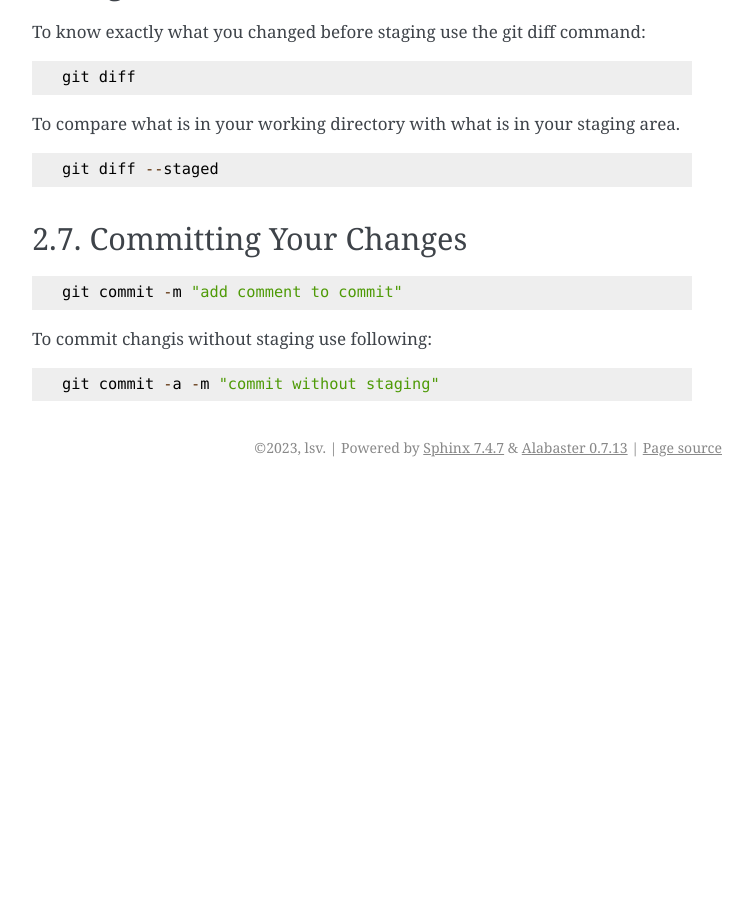
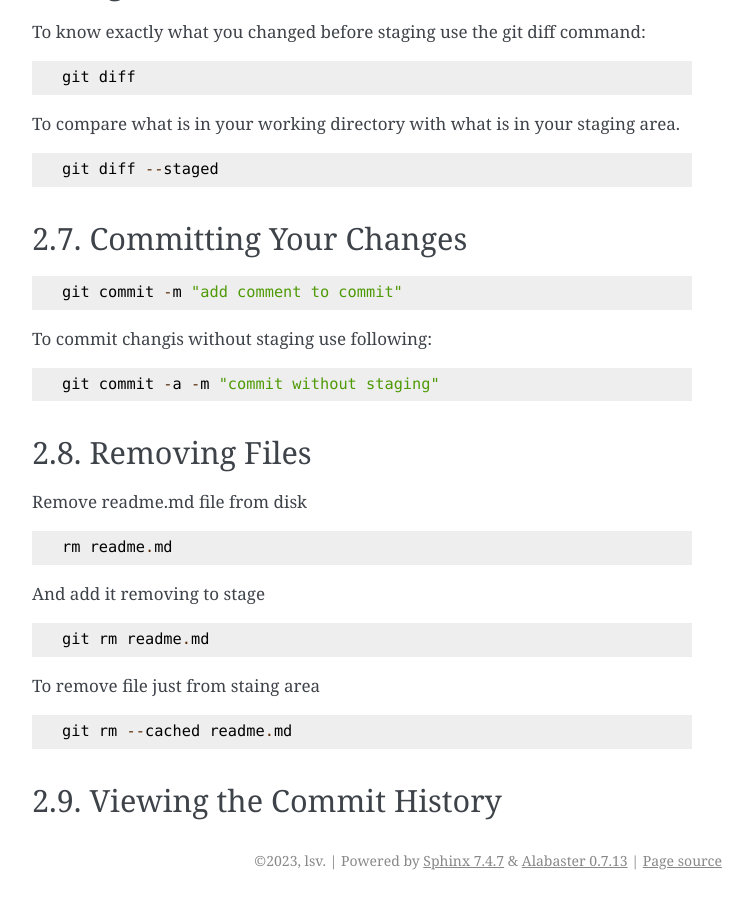
Before and after one commit to lsv62/Git, a Sphinx documentation site: the page built from source/ProGit.rst, in a window 1280 px wide and 900 px high, scrolled down 2795 px. Shown: the whole window, without its empty margins (388-1141 px from the left). Built offline with Sphinx 7.4.7, drawn with Linux system fonts in a browser that asks for light colours; before the commit the page ends 3282 px from its top, so only the background shows below that; some of the changed text lies outside the part shown.

Commit message:
removing files

```diff
--- a/source/ProGit.rst
+++ b/source/ProGit.rst
@@ -163,3 +163,27 @@ To commit changis without staging use following:
 .. code-block::
 
     git commit -a -m "commit without staging"
+
+Removing Files
+--------------
+
+Remove readme.md file from disk
+
+.. code-block::
+
+    rm readme.md
+
+And add it removing to stage
+
+.. code-block::
+
+    git rm readme.md
+
+To remove file just from staing area
+
+.. code-block::
+
+    git rm --cached readme.md
+
+Viewing the Commit History
+--------------------------
```
